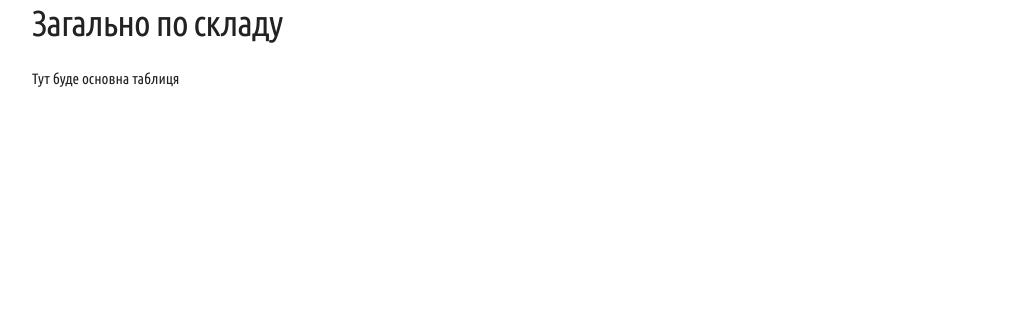
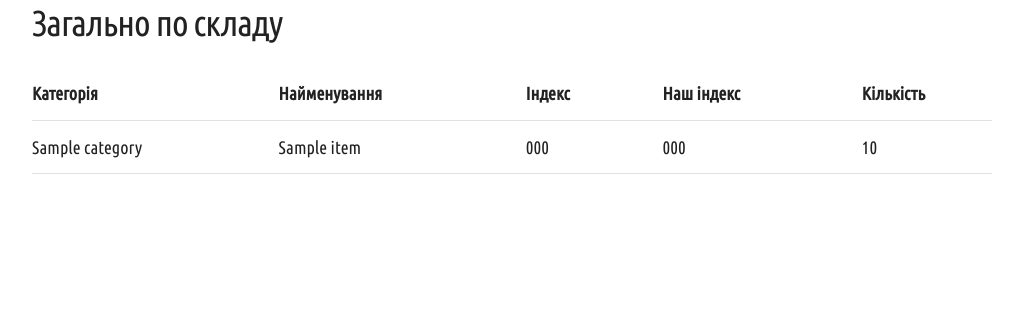
Before and after one commit to samitnuk/warehousedb, a Django app: page / in a window 1280 px wide. Shown: the top 327 px of the page, without its empty margins (128-1151 px from the left). Run offline with Django 3.2, Linux system fonts and the light colour scheme; tables that the repository leaves empty hold one stand-in row (values such as "Sample post").

Commit message:
add main view

```diff
--- a/items/templates/items/main.html
+++ b/items/templates/items/main.html
@@ -7,5 +7,26 @@
 {% block header %}Загально по складу{% endblock header %}
 
 {% block content %}
-    Тут буде основна таблиця
+    <table class="u-full-width">
+        <thead>
+            <tr>
+                <th>Категорія</th>
+                <th>Найменування</th>
+                <th>Індекс</th>
+                <th>Наш індекс</th>
+                <th>Кількість</th>
+            </tr>
+        </thead>
+        <tbody>
+            {% for item in items %}
+            <tr>
+              <td>{{ item.category }}</td>
+              <td>{{ item.title }}</td>
+              <td>{{ item.part_number }}</td>
+              <td>{{ item.part_number2 }}</td>
+              <td>{{ item.current_total }}</td>
+            </tr>
+            {% endfor %}
+        </tbody>
+    </table>
 {% endblock content %}
--- a/items/views.py
+++ b/items/views.py
@@ -1,6 +1,8 @@
 from django.shortcuts import render
+
+from .models import Item
 
 
 def main(request):
-
-    return render(request, 'items/main.html', {})
+    items = Item.objects.order_by('category')
+    return render(request, 'items/main.html', {'items': items})
```
